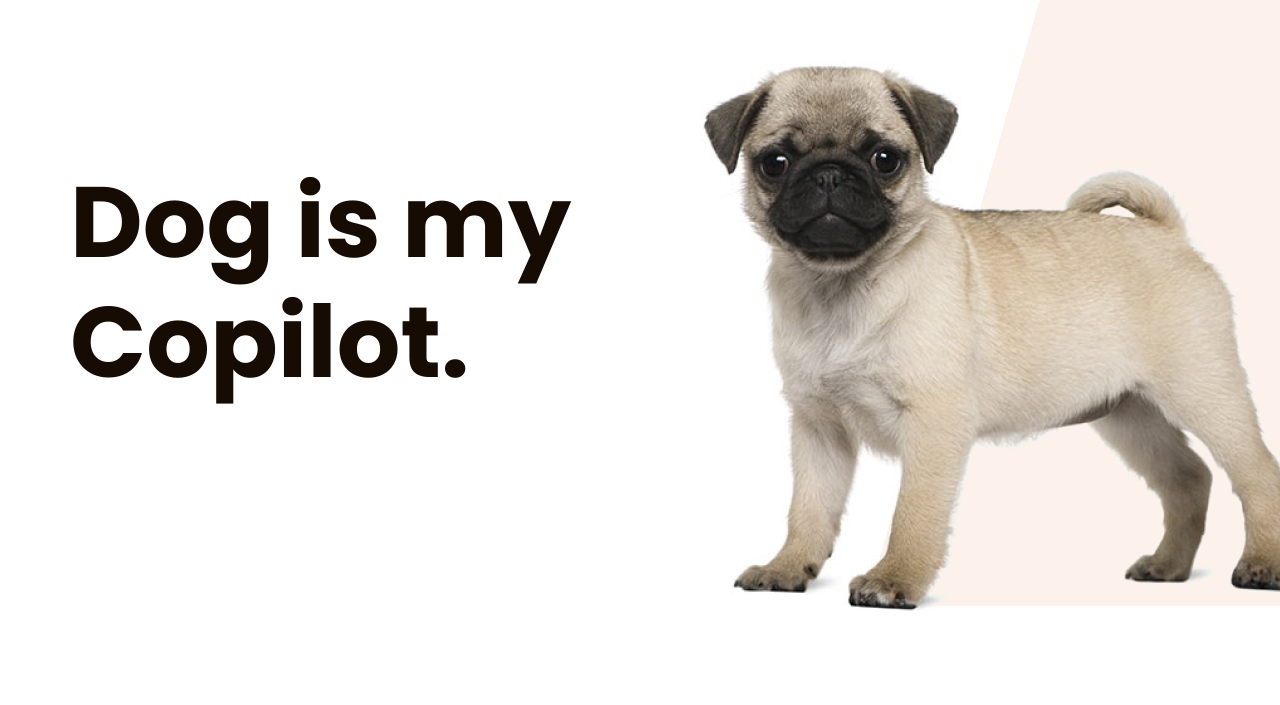
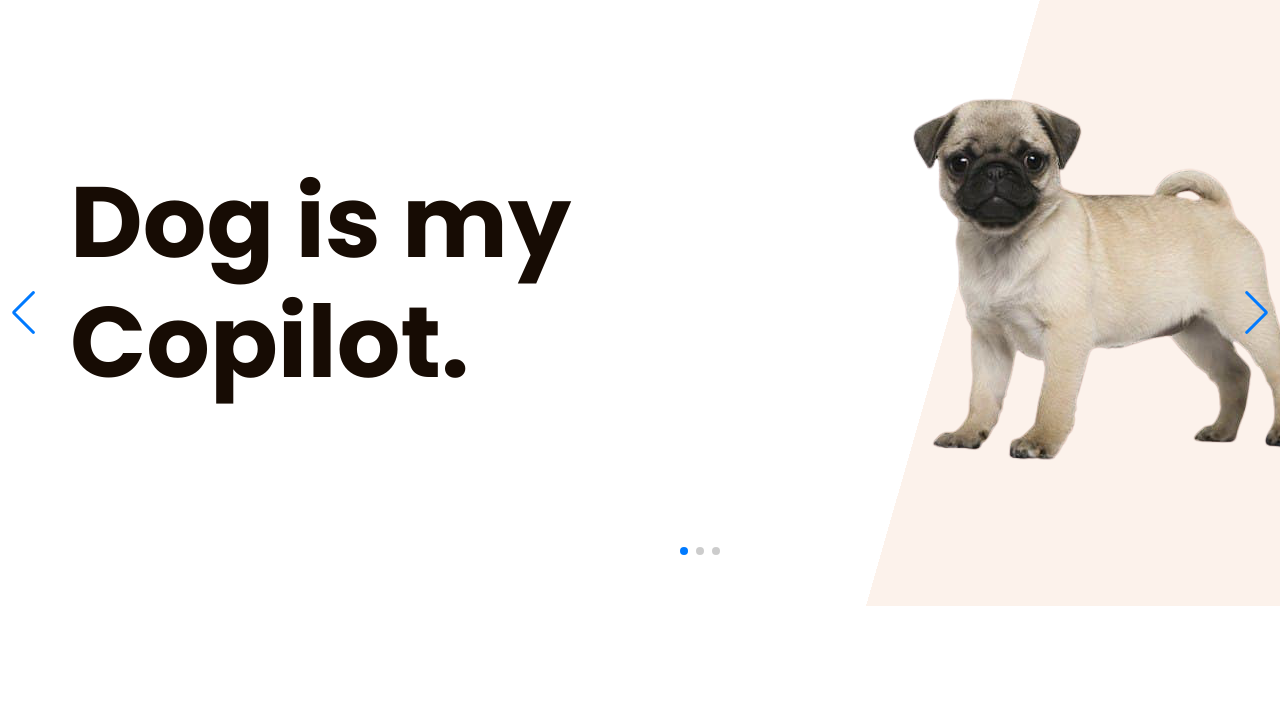
Before and after one commit to Lusenko/Student2, a website: page index.html in a window 1280 px wide. Shown: the part 87-792 px from the top of the page. Drawn offline with nearby package versions, Linux system fonts and the light colour scheme.

Commit message:
added swiper in header

```diff
--- a/_header.scss
+++ b/_header.scss
@@ -61,6 +61,13 @@
   }
 }
 .img_in_header{
-  mix-blend-mode: darken;
+  height: 529px;
   padding-top: 50px;
 }
+.swiper-container-header{
+  width: 1400px;
+  overflow: hidden;
+}
+.swiper-pagination-header{
+  text-align: center;
+}
--- a/_standart.scss
+++ b/_standart.scss
@@ -19,5 +19,6 @@ ul, li {
 }
 .container{
   width: 1400px;
+  height: 693px;
   margin: 0 auto;
 }
--- a/index.html
+++ b/index.html
@@ -45,13 +45,45 @@
                     <img src="images/Group%201.svg" alt="">
                 </div>
             </div>
-            <div class="section_in_header">
-                <div class="title_in_header">
-                    <h1>Dog is my Copilot.</h1>
+            <div class="swiper-container-header">
+                <div class="swiper-wrapper">
+                    <div class="swiper-slide">
+                        <div class="section_in_header">
+                            <div class="title_in_header">
+                                <h1>Dog is my Copilot.</h1>
+                            </div>
+                            <div class="img_in_header">
+                                <img src="images/firstDog-removebg-preview.png" alt="">
+                            </div>
+                        </div>
+                    </div>
+                    <div class="swiper-slide">
+                        <div class="section_in_header">
+                            <div class="title_in_header">
+                                <h1>Dog is my Copilot.</h1>
+                            </div>
+                            <div class="img_in_header">
+                                <img src="images/secondDog-removebg-preview.png" alt="">
+                            </div>
+                        </div>
+                    </div>
+                    <div class="swiper-slide">
+                        <div class="section_in_header">
+                            <div class="title_in_header">
+                                <h1>Dog is my Copilot.</h1>
+                            </div>
+                            <div class="img_in_header">
+                                <img src="images/thirdDog-removebg-preview.png" alt="">
+                            </div>
+                        </div>
+                    </div>
                 </div>
-                <div class="img_in_header">
-                    <img src="images/Dog.png" alt="">
-                </div>
+                <!-- If we need pagination -->
+                <div class="swiper-pagination-header"></div>
+
+                <!-- If we need navigation buttons -->
+                <div class="swiper-button-prev"></div>
+                <div class="swiper-button-next"></div>
             </div>
         </div>
     </div>
@@ -430,10 +462,23 @@
             nextEl: '.arrow-next',
             prevEl: '.arrow-prev',
         },
+    });
+</script>
+<script>
+    const headerSwiper = new Swiper('.swiper-container-header', {
+        // Optional parameters
+        direction: 'horizontal',
+        loop: true,
 
-        // And if we need scrollbar
-        scrollbar: {
-            el: '.swiper-scrollbar',
+        // If we need pagination
+        pagination: {
+            el: '.swiper-pagination-header',
+        },
+
+        // Navigation arrows
+        navigation: {
+            nextEl: '.swiper-button-next',
+            prevEl: '.swiper-button-prev',
         },
     });
 </script>
```
Also changed, not shown: images/firstDog-removebg-preview.png (added), images/secondDog-removebg-preview.png (added), images/thirdDog-removebg-preview.png (added), style.css, 1 other file.
